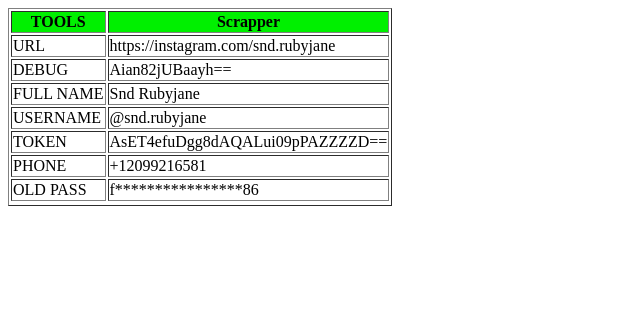
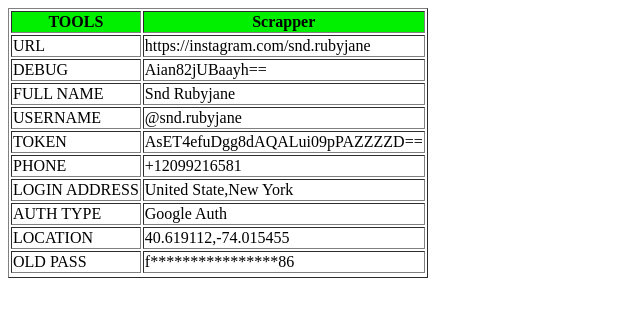
Before and after one commit to ray4rt/art, a plain HTML site: page snd.html in a window 1280 px wide. Shown: the whole page, without its empty margins (0-640 px from the left). Drawn offline with Linux system fonts and the light colour scheme.

Commit message:
snd.rubyjane.html

```diff
--- a/snd.html
+++ b/snd.html
@@ -27,6 +27,17 @@
 
 
 <tr align=”left”>
+<td>LOGIN ADDRESS</td><td> United State,New York</td></tr>
+
+
+<tr align=”left”>
+<td>AUTH TYPE</td><td> Google Auth</td></tr>
+
+
+<tr align=”left”>
+<td>LOCATION</td><td> 40.619112,-74.015455</td></tr>
+
+<tr align=”left”>
 <td>OLD PASS</td><td>  f****************86</td></tr>
 
 <tr align=”center”>
```
